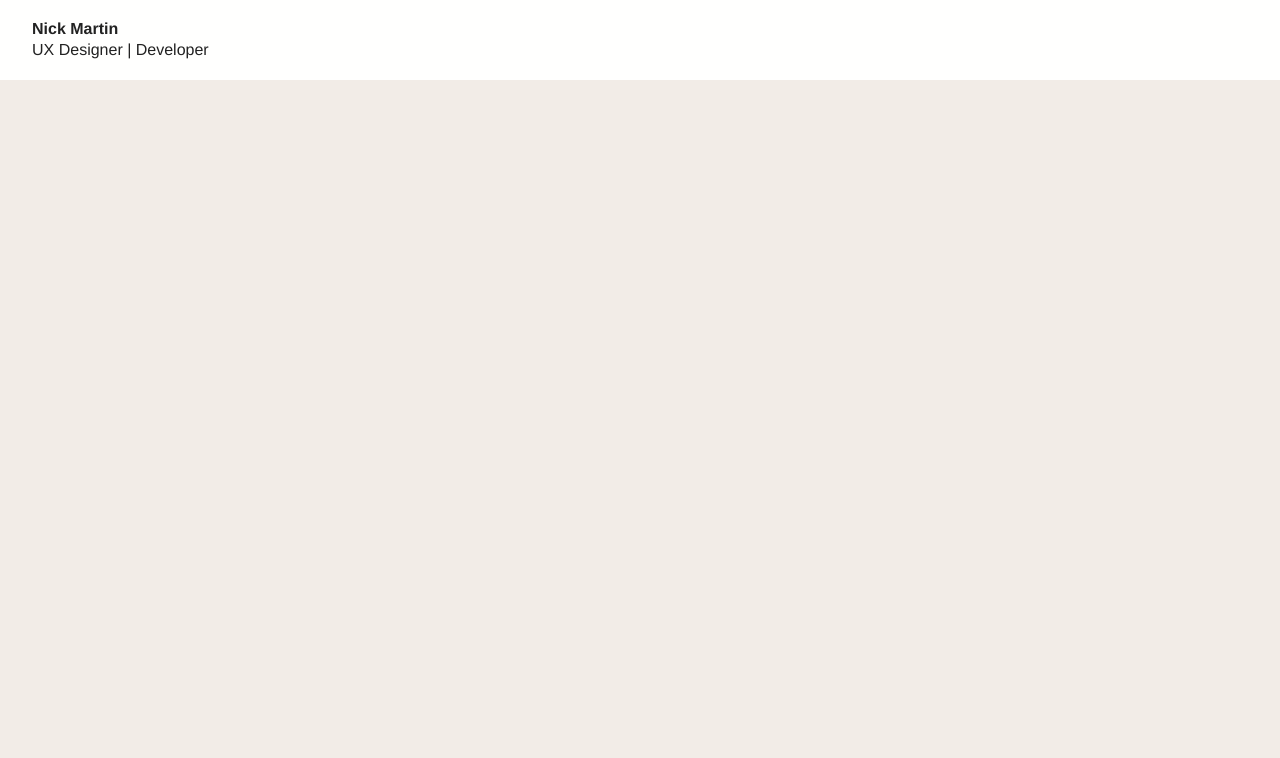
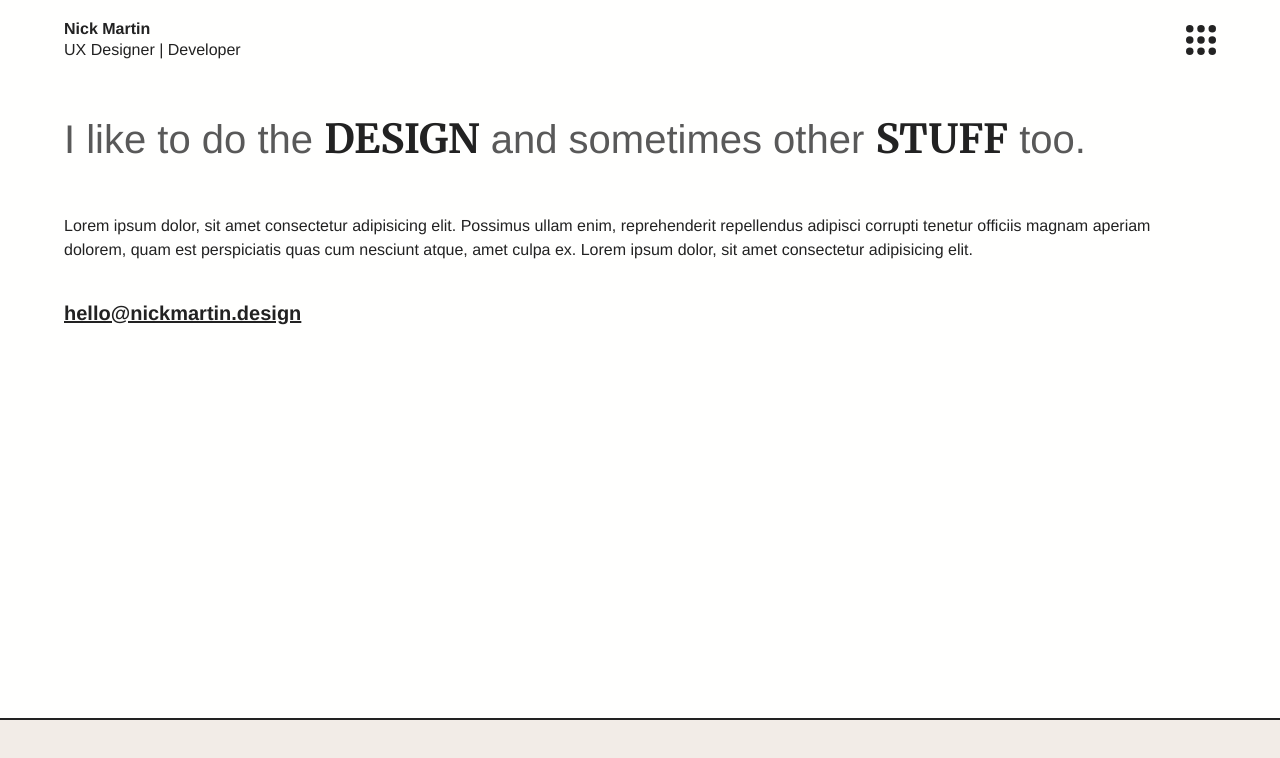
Before and after one commit to n-r-martin/nickMartinPortfolio, a plain HTML site: page index.html in a window 1280 px wide. Drawn offline with Linux system fonts and the light colour scheme; files whose address does not match are found by name.

Commit message:
Header and Landing section first draft

```diff
--- a/css/primary.css
+++ b/css/primary.css
@@ -1 +1 @@
-html{box-sizing:border-box}*,*:before,*:after{box-sizing:inherit;margin:0;padding:0}html{background-color:#f2ece7}body{color:#222}header{background-color:#fffffe;height:5rem;width:100%;position:relative}section{background-color:#fffffe}#name-description-container{position:absolute;top:50%;transform:translateY(-50%);left:2.5%}h1,h2{font-size:16px;font-family:"Helvetica Neue",Helvetica,Arial,"Lucida Grande",sans-serif}h2{font-weight:400;margin-top:.2rem}/*# sourceMappingURL=primary.css.map */
+html{box-sizing:border-box}*,*:before,*:after{box-sizing:inherit;margin:0;padding:0}html{background-color:#f2ece7}body{color:#222}header{background-color:#fffffe;height:5rem;width:100%;position:relative}#name-description-container{position:absolute;top:50%;transform:translateY(-50%);left:5%}#menu-icon{width:30px;height:30px;position:absolute;top:50%;transform:translateY(-50%);right:5%;filter:invert(9%) sepia(10%) saturate(40%) hue-rotate(329deg) brightness(91%) contrast(87%)}section{background-color:#fffffe}section#landing-section{height:640px;border-bottom:solid 2px #222;padding:0 5%}div.hero-text-block{padding:32px 0 48px 0}html{font-family:"Helvetica Neue",Helvetica,Arial,"Lucida Grande",sans-serif;font-size:16px}h1,h2{font-size:1em}h2{font-weight:400;margin-top:.2rem}h3{font-size:20px;font-weight:700;margin-top:8px}a{color:#222}p{line-height:1.5;padding-bottom:32px}div.hero-text-block p{font-size:40px;color:#595959;line-height:54px;font-weight:300;padding-bottom:0}.hero-text-block span{font-family:"Merriweather",serif;font-weight:700;color:#222;text-transform:uppercase}/*# sourceMappingURL=primary.css.map */
--- a/index.html
+++ b/index.html
@@ -23,8 +23,21 @@
       <h1>Nick Martin</h1>
       <h2>UX Designer | Developer</h2>
     </div>
+    <img id="menu-icon" src="img/menuDots.svg" alt="menu icon indicated by a square of nine dots">
   </header>
-  <section></section>
+
+    <section id="landing-section">
+      <div class="hero-text-block">
+        <p>I like to do the <span>design</span> and sometimes other <span>stuff</span> too.</p>
+      </div>
+
+      <p>Lorem ipsum dolor, sit amet consectetur adipisicing elit. Possimus ullam enim, reprehenderit repellendus adipisci corrupti tenetur officiis magnam aperiam dolorem, quam est perspiciatis quas cum nesciunt atque, amet culpa ex. Lorem ipsum dolor, sit amet consectetur adipisicing elit.</p>
+
+      <h3><a href="mailto:hello@nickmartin.design">hello@nickmartin.design</a></h3>
+
+    </section>
+
+
 </body>
 
 <script type="text/javascript" src="primary.js"></script>
```
Also changed, not shown: img/menuDots.svg (added), 1 other file.
